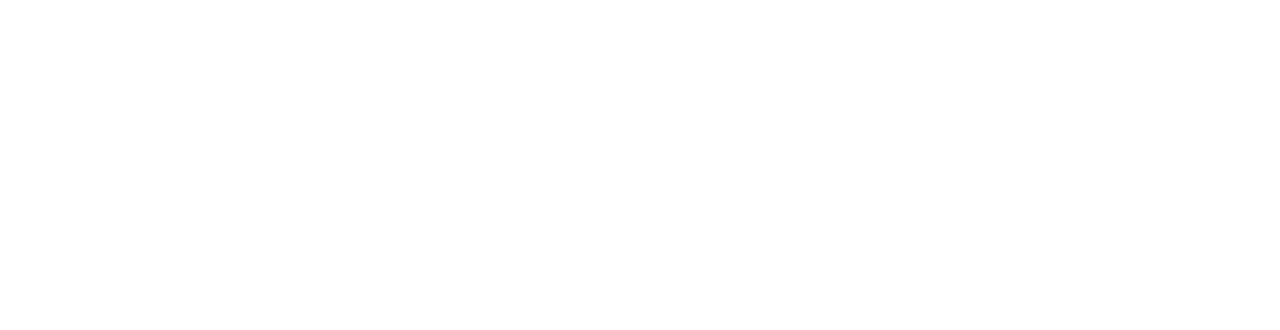
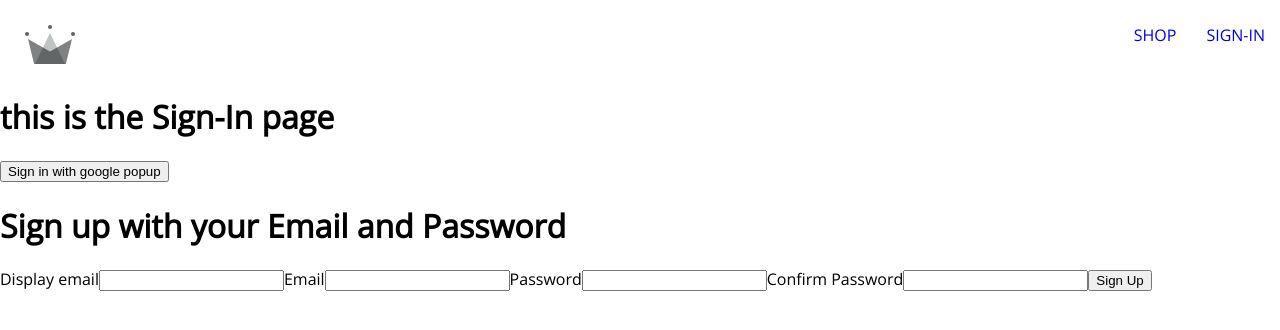
Before and after one commit to Brahmasura/e-com-app, a React (Create React App) app: page /signIn in a window 1280 px wide. Before the commit this address had no page. Shown: the top 330 px of the page. Built offline with nearby package versions, Linux system fonts and the light colour scheme.

Commit message:
google sign in functionality added and also the firestore db

```diff
--- a/package.json
+++ b/package.json
@@ -6,6 +6,7 @@
     "@testing-library/jest-dom": "^5.16.5",
     "@testing-library/react": "^13.4.0",
     "@testing-library/user-event": "^13.5.0",
+    "firebase": "^9.17.1",
     "react": "^18.2.0",
     "react-dom": "^18.2.0",
     "react-router-dom": "^6.7.0",
--- a/src/App.js
+++ b/src/App.js
@@ -1,6 +1,7 @@
 import { BrowserRouter, Routes, Route } from "react-router-dom";
 import Navigation from "./Routes/navigation/navigation.component";
 import Home from "./Routes/home/home.component";
+import SignIn from "./Routes/sign-in/Sign-In.component";
 
 
 
@@ -20,6 +21,7 @@
         <Route path="/" element={<Navigation />}>
           <Route index element={<Home />} />
           <Route path="shop" element={<Shop />} />
+          <Route path="signIn" element={<SignIn/>} />
         </Route>
       </Routes>
     </BrowserRouter>
--- a/src/Routes/navigation/navigation.component.jsx
+++ b/src/Routes/navigation/navigation.component.jsx
@@ -1,7 +1,7 @@
 import { Outlet, Link } from "react-router-dom";
-import {ReactComponent as CrwnLogo} from "../../assets/crown.svg";
+import { ReactComponent as CrwnLogo } from "../../assets/crown.svg";
 
-import './navigation.styles.scss';
+import "./navigation.styles.scss";
 
 const Navigation = () => {
   return (
@@ -16,6 +16,9 @@
           <Link className="nav-link" to="/shop">
             SHOP
           </Link>
+          <Link className="nav-link" to="/signIn">
+            SIGN-IN
+          </Link>
         </div>
       </div>
       <Outlet />
--- /dev/null
+++ b/src/Routes/sign-in/Sign-In.component.jsx
@@ -0,0 +1,24 @@
+import { signInWithGooglePopup, createUserDocumentFromAuth} from "../../utils/firebase/Firebase.utility";
+import SignUpForm from "../../components/sign-up-form/Sign-up-form.component";
+
+const SignIn = () => {
+
+    const logGoogleUser = async () => {
+        const {user} = await signInWithGooglePopup();
+        const userDocRef = await createUserDocumentFromAuth(user);
+        // console.log(user);
+    }
+
+    return (
+
+        <div>
+            <h1>this is the Sign-In page</h1>
+            <button onClick={logGoogleUser}>
+                Sign in with google popup
+            </button>
+            <SignUpForm />
+        </div>
+    )
+}
+
+export default SignIn;
--- a/src/components/category-item/category-item.styles.scss
+++ b/src/components/category-item/category-item.styles.scss
@@ -14,10 +14,10 @@
     justify-content: center;
     border: 1px solid black;
     margin: 0 7.5px 15px;
-    overflow: hidden;
+    overflow:hidden;
 
     &:hover {
-      cursor: pointer;
+      cursor:pointer;
 
       & .background-image {
         transform: scale(1.1);
--- /dev/null
+++ b/src/components/sign-up-form/Sign-up-form.component.jsx
@@ -0,0 +1,68 @@
+import { useState } from "react";
+
+const SignUpForm = () => {
+  //    initialising the form objects
+  const defaultFormFields = {
+    displayName: "",
+    email: "",
+    password: "",
+    confirmPassword: "",
+  };
+
+  // setting the state for the form field
+  const [formFields, setFormFields] = useState(defaultFormFields);
+
+  // destructuring the form objects
+  const { displayName, email, password, confirmPassword } = formFields;
+
+  console.log(formFields);
+
+  // setting a function for the changing of the fields
+  const handleChange = (e) => {
+    const { name, value } = e.target;
+    setFormFields({ ...formFields, [name]: value });
+  };
+
+  return (
+    <div>
+      <h1>Sign up with your Email and Password</h1>
+      <form onSubmit={() => {}}>
+        <label>Display email</label>
+        <input
+          type="text"
+          required
+          onChange={handleChange}
+          name="displayName"
+          value={displayName}
+        />
+        <label>Email</label>
+        <input
+          type="email"
+          required
+          onChange={handleChange}
+          name="email"
+          value={email}
+        />
+        <label>Password</label>
+        <input
+          type="password"
+          required
+          onChange={handleChange}
+          name="password"
+          value={password}
+        />
+        <label>Confirm Password</label>
+        <input
+          type="password"
+          required
+          onChange={handleChange}
+          name="confirmPassword"
+          value={confirmPassword}
+        />
+        <button type="submit">Sign Up</button>
+      </form>
+    </div>
+  );
+};
+
+export default SignUpForm;
--- /dev/null
+++ b/src/utils/firebase/Firebase.utility.js
@@ -0,0 +1,75 @@
+import { initializeApp } from "firebase/app";
+import {
+  getAuth,
+  signInWithRedirect,
+  signInWithPopup,
+  GoogleAuthProvider,
+} from "firebase/auth";
+
+// now here the database from firestore part begins
+import { getFirestore, doc, getDoc, setDoc } from "firebase/firestore";
+// here the getFirestore is to use the functionality of the firestore, the "doc" is to get the instance of the document,
+// the "getDoc" is to get a particular document and the "setDoc" is to modify or set a particular document
+
+const firebaseConfig = {
+  apiKey: "AIzaSyAb7XlGl6b-hbkZhR4YfUfbW6sDmApnde4",
+  authDomain: "e-com-web-9d471.firebaseapp.com",
+  projectId: "e-com-web-9d471",
+  storageBucket: "e-com-web-9d471.appspot.com",
+  messagingSenderId: "830888301341",
+  appId: "1:830888301341:web:41888c6b72a60e066f07f4",
+};
+
+// Initialize Firebase
+const firebaseApp = initializeApp(firebaseConfig);
+
+const provider = new GoogleAuthProvider();
+
+provider.setCustomParameters({
+  prompt: "select_account",
+});
+
+export const auth = getAuth();
+export const signInWithGooglePopup = () => signInWithPopup(auth, provider);
+
+// now the remaining firestore db code begins, now here the "db" indicates the instance of the database in the firestore
+// and we have to pass the db for multiple operations
+export const db = getFirestore();
+
+// now creating an exclusive method or function to create a user document from authorization
+
+export const createUserDocumentFromAuth = async (userAuth) => {
+  const userDocRef = doc(db, "users", userAuth.uid);
+
+  // console.log(userDocRef);
+
+  // now to get the sanpshot or the data instance using the getDoc method we will do the following
+  const userSnapshot = await getDoc(userDocRef);
+  // console.log(userSnapshot);
+  // console.log(userSnapshot.exists());
+
+  // so now what we want is to check weather the user document referrence exists or not if not then we
+  // need to set it and if it does then we will simply return it, so we will do the following
+
+  // first we will extract the displayName and email keys from the userAuth object
+
+  if (!userSnapshot.exists()) {
+    const { displayName, email } = userAuth;
+    const createdAt = new Date();
+
+    try {
+      await setDoc(userDocRef, {
+        displayName,
+        email,
+        createdAt,
+      });
+    } catch (error) {
+      console.log("error creating the user", error.messsage);
+    }
+  }
+
+  // and now of course if the userDocRef or the referrence already exists then
+  return userDocRef;
+
+  // and with the code above the user that is logged in his/her data will get automatically saved in the firestore db
+};
```
Also changed, not shown: 1 other file (tests, documents, lock files or other folders).
